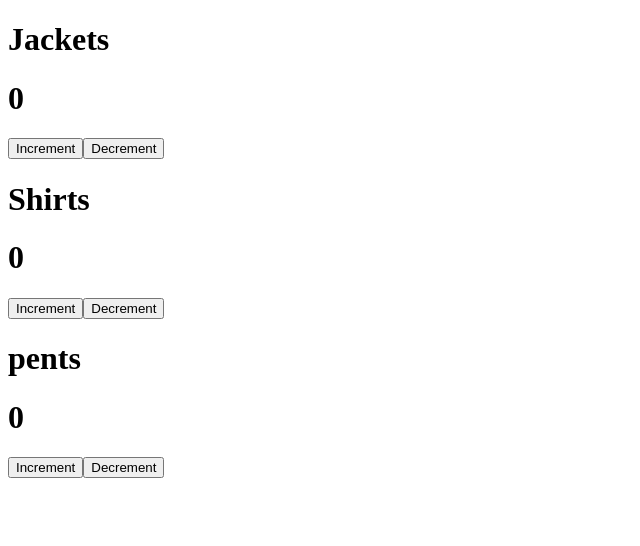
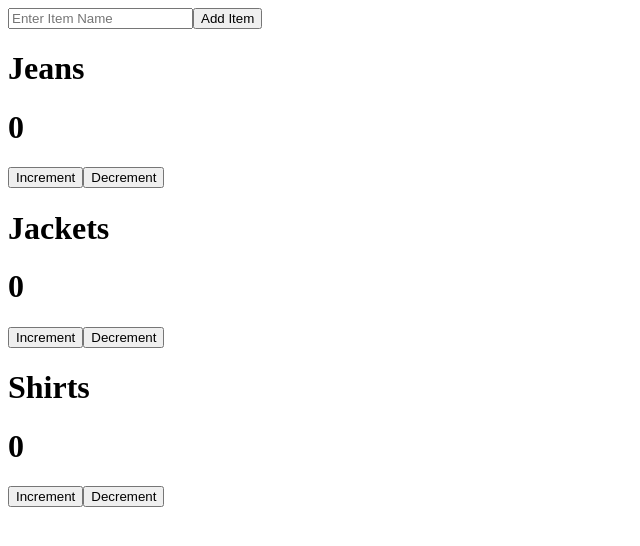
Before and after one commit to MuhammadSami643/Front-End, a React (Vite) app: page / in a window 1280 px wide. Shown: the top 546 px of the page, without its empty margins (0-640 px from the left). Built offline with nearby package versions, Linux system fonts and the light colour scheme.

Commit message:
New category add by user

```diff
--- a/src/App.jsx
+++ b/src/App.jsx
@@ -1,10 +1,30 @@
+import { useState } from "react";
 import Counter from "./components/counter";
 const App = () => {
+  const [items, setItems] = useState(["Jeans", "Jackets", "Shirts"]);
+
+  const [userInput, setUserInput] = useState("");
+
+  const inputChangeHandler = (e) => {
+    setUserInput(e.target.value);
+  };
+
+  const addItemClickHandler = () => {
+    setItems([...items, userInput]);
+    setUserInput("");
+  };
+
   return (
     <>
-      <Counter itemName="Jackets"></Counter>
-      <Counter itemName="Shirts"></Counter>
-      <Counter itemName="pents"></Counter>
+      <input
+        value={userInput}
+        onChange={inputChangeHandler}
+        placeholder="Enter Item Name "
+      ></input>
+      <button onClick={addItemClickHandler}>Add Item</button>
+      {items.map((item, index, arr) => {
+        return <Counter key={index} itemName={item} />;
+      })}
     </>
   );
 };
--- a/src/components/counter.jsx
+++ b/src/components/counter.jsx
@@ -1,21 +1,24 @@
 import { useState } from "react";
 
-const Counter = ({ itemName }) => {
+const Counter = (props) => {
   const [count, setCount] = useState(0);
 
-  const increment = () => {
+  const clickHandler = () => {
     setCount(count + 1);
-  };
-  const decrement = () => {
-    setCount(count - 1);
   };
 
   return (
     <>
-      <h1>{itemName}</h1>
+      <h1>{props.itemName}</h1>
       <h1>{count}</h1>
-      <button onClick={increment}>Increment</button>
-      <button onClick={decrement}>Decrement</button>
+      <button onClick={clickHandler}>Increment</button>
+      <button
+        onClick={() => {
+          setCount(count - 1);
+        }}
+      >
+        Decrement
+      </button>
     </>
   );
 };
```
